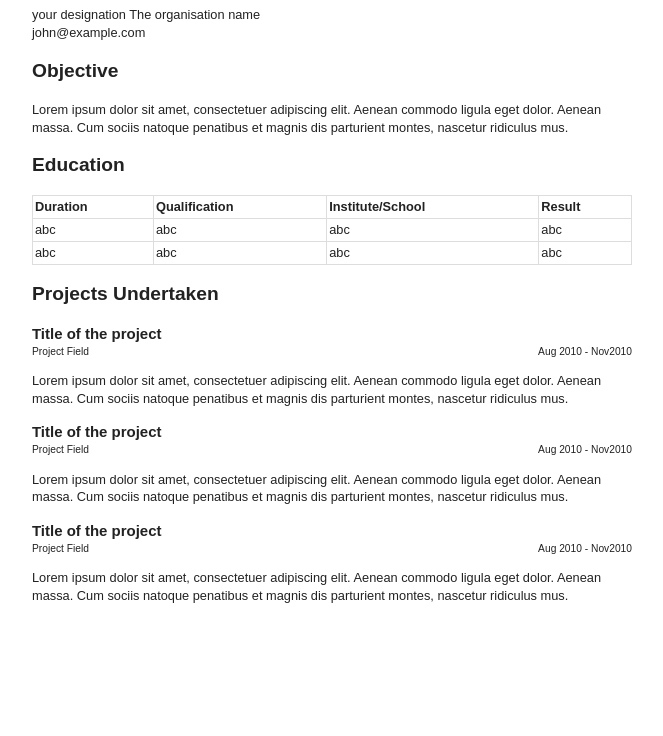
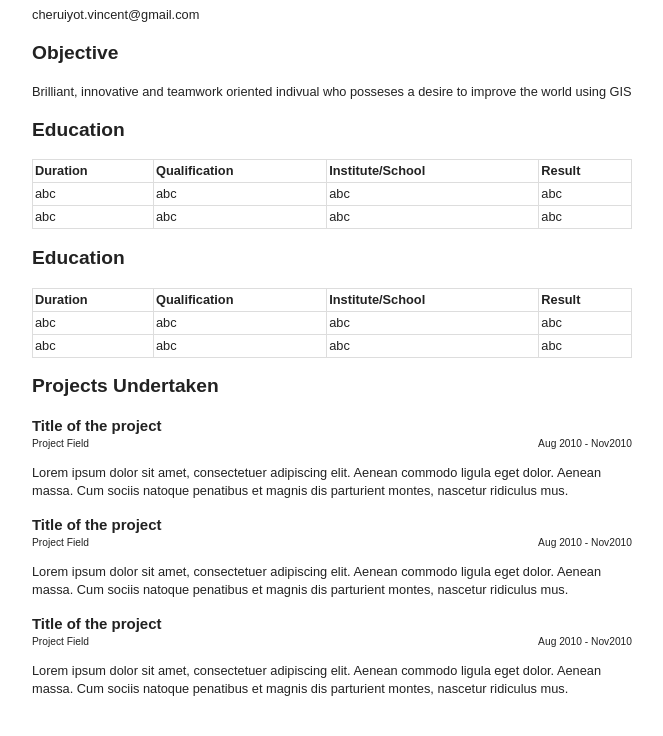
Before and after one commit to vn-cheruiyot/cheruiyot-vincent.github.io, a plain HTML site: page index.html in a window 1280 px wide. Shown: the part 64-800 px from the top of the page, without its empty margins (308-971 px from the left). Drawn offline with Linux system fonts and the light colour scheme.

Commit message:
new sections

```diff
--- a/index.html
+++ b/index.html
@@ -9,17 +9,11 @@
 <body>
 	<div class="container">
 	<header>
-		<h1 id="name">Your Name</h1>
+		<h1 id="name">Vincent Cheruiyot</h1>
 
-		<div id="designation">
-
-			<span class="title">your designation</span>
-			<span class="organization">The organisation name</span>
-
-		</div>
 
 		<div class="contact">
-			<div class="email">john@example.com</div>
+			<div class="email">cheruiyot.vincent@gmail.com</div>
 		</div>
 
 	</header>
@@ -30,7 +24,7 @@
 			<h2 class="title">Objective</h2>
 			<div class="description">
 				<p>
-					Lorem ipsum dolor sit amet, consectetuer adipiscing elit. Aenean commodo ligula eget dolor. Aenean massa. Cum sociis natoque penatibus et magnis dis parturient montes, nascetur ridiculus mus.
+					Brilliant, innovative and teamwork oriented indivual who posseses a desire to improve the world using GIS
 				</p>
 			</div> <!-- end description -->
 		</section>
@@ -69,6 +63,38 @@
 			</div> <!-- end description -->
 		</section>
 
+		<section id="Education">
+			<h2 class="title">Education</h2>
+			<div class="description">
+
+				<table>
+					<thead>
+						<td>Duration</td>
+						<td>Qualification</td>
+						<td>Institute/School</td>
+						<td>Result</td>
+					</thead>
+
+					<!-- edit this/ row-wise-->
+					<tr>
+						<td>abc</td>
+						<td>abc</td>
+						<td>abc</td>
+						<td>abc</td>
+					</tr>
+
+					<tr> <!-- row2 -->
+						<td>abc</td>
+						<td>abc</td>
+						<td>abc</td>
+						<td>abc</td>
+					</tr>
+
+				</table>
+
+
+			</div> <!-- end description -->
+		</section>
 		<section id="projects">
 			<h2 class="title">Projects Undertaken</h2>
 			<div class="description">
```
